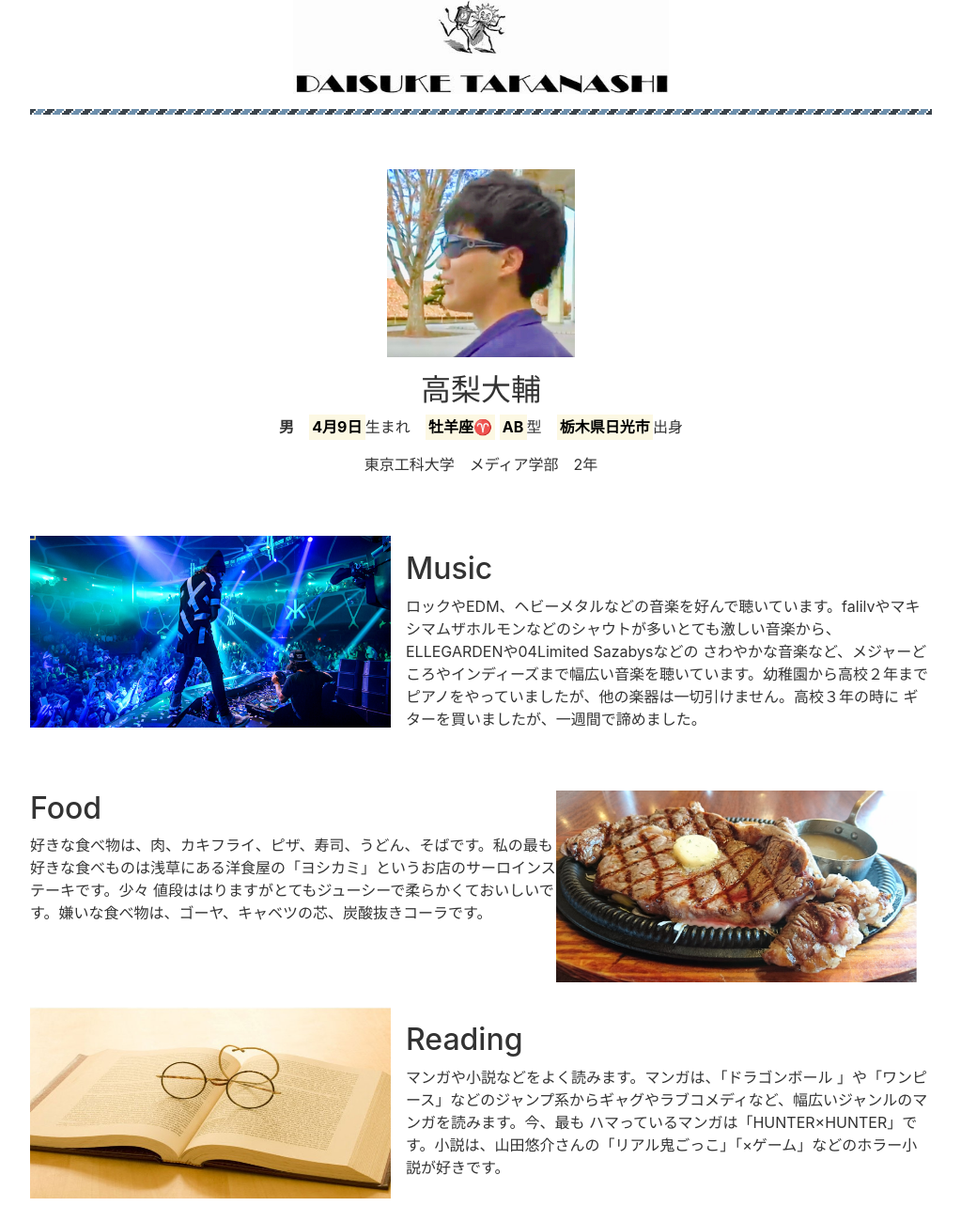
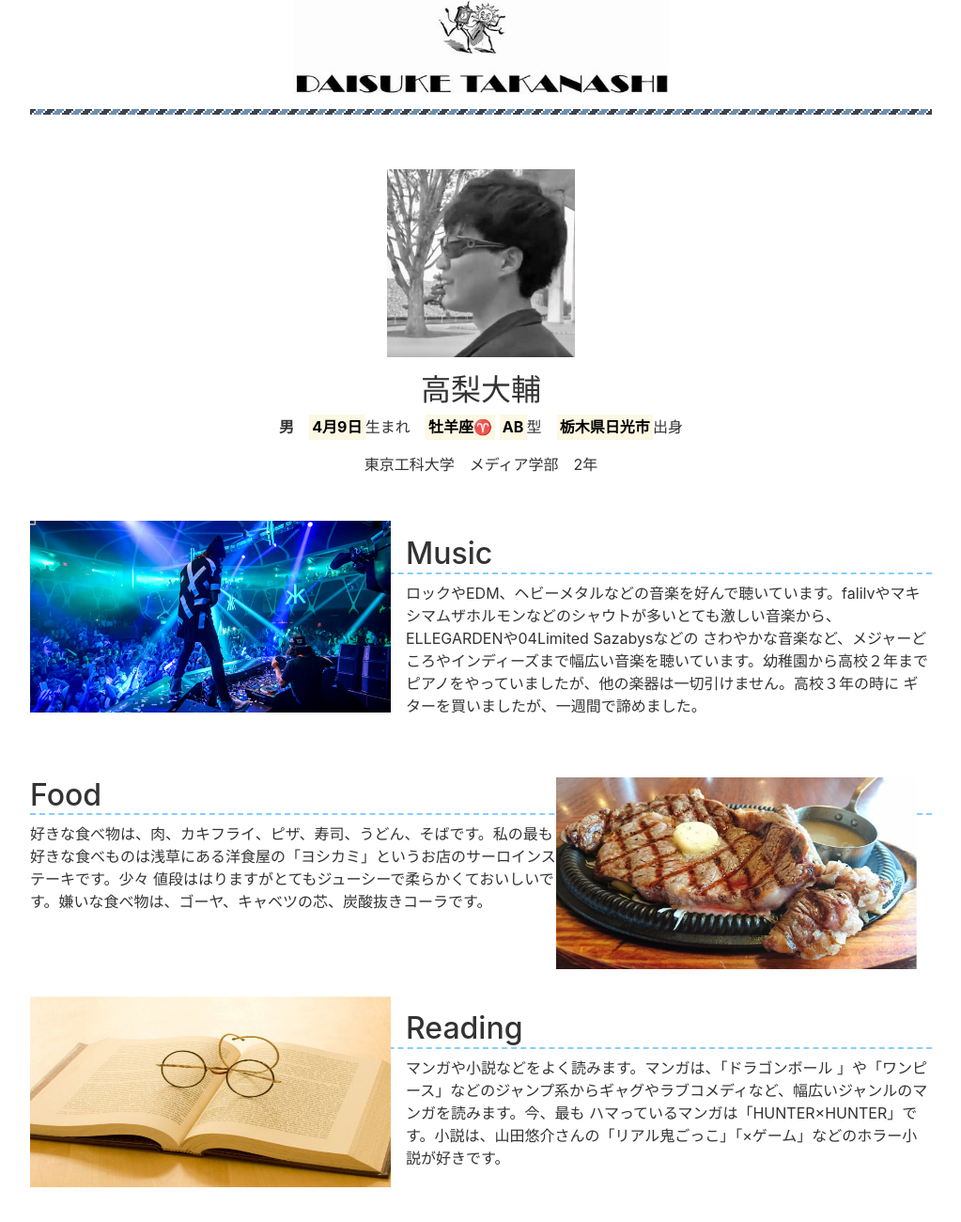
Before and after one commit to Guppy040/Guppy040.github.io, a plain HTML site: page 190515/index.html in a window 1280 px wide. Shown: the top 1300 px of the page at 94% size, without its empty margins (128-1151 px from the left). Drawn offline with nearby package versions, Linux system fonts and the light colour scheme.

Commit message:
bootstrap作成

```diff
--- a/190515/index.css
+++ b/190515/index.css
@@ -36,3 +36,11 @@ background-repeat: repeat-x;
   float:right;
   padding:0 1em 1em 0;
 }
+
+.introduction{
+  float:left;
+}
+
+.under{
+  border-bottom: dashed 2px #87CEFA;
+}
--- a/190515/index.html
+++ b/190515/index.html
@@ -14,17 +14,16 @@
   <p class = title1>&nbsp;</p>
         <br>
 
-    <p><img src="images/introduction5.png" alt="" width="200"  height="200"></p>
+    <p><img src="images/introduction4.png" alt="" width="200"  height="200"></p>
 
     <h2>高梨大輔</h2>
-    <p class="introduction"><strong>男</strong>　<mark><strong>4月9日</strong></mark>生まれ　<mark><strong>牡羊座♈</strong></mark>       <mark><strong>AB</strong></mark>型　<mark><strong>栃木県日光市</strong></mark>出身　</p>
+   <strong>男</strong>　<mark><strong>4月9日</strong></mark>生まれ　<mark><strong>牡羊座♈</strong></mark>       <mark><strong>AB</strong></mark>型　<mark><strong>栃木県日光市</strong></mark>出身　</p>
     東京工科大学　メディア学部　2年
-  </p>
     </div>
     <br>
     <br>
     <p><img src="images/live gazou.jpg" alt="" class ="music" width="400"  height="220">
-    <h2>Music</h2>
+    <h2 class = "under">Music</h2>
     ロックやEDM、ヘビーメタルなどの音楽を好んで聴いています。falilvやマキシマムザホルモンなどのシャウトが多いとても激しい音楽から、ELLEGARDENや04Limited Sazabysなどの
     さわやかな音楽など、メジャーどころやインディーズまで幅広い音楽を聴いています。幼稚園から高校２年までピアノをやっていましたが、他の楽器は一切引けません。高校３年の時に
     ギターを買いましたが、一週間で諦めました。
@@ -36,7 +35,7 @@
     </p>
 
     <p><img src="images/food.jpg" alt="" class ="food" width="400"  height="220">
-      <h2>Food</h2>
+      <h2 class = "under">Food</h2>
     好きな食べ物は、肉、カキフライ、ピザ、寿司、うどん、そばです。私の最も好きな食べものは浅草にある洋食屋の「ヨシカミ」というお店のサーロインステーキです。少々
     値段ははりますがとてもジューシーで柔らかくておいしいです。嫌いな食べ物は、ゴーヤ、キャベツの芯、炭酸抜きコーラです。
     </p>
@@ -46,7 +45,7 @@
 
 
     <p><img src="images/book.jpg" alt="" class ="reading" width="400"  height="220">
-      <h2>Reading</h2>
+      <h2 class = "under">Reading</h2>
     マンガや小説などをよく読みます。マンガは、「ドラゴンボール 」や「ワンピース」などのジャンプ系からギャグやラブコメディなど、幅広いジャンルのマンガを読みます。今、最も
     ハマっているマンガは「HUNTER×HUNTER」です。小説は、山田悠介さんの「リアル鬼ごっこ」「×ゲーム」などのホラー小説が好きです。
     </p>
@@ -56,7 +55,7 @@
 
 
     <p><img src="images/movie.jpg" alt="" class ="movie" width="400"  height="220">
-    <h2>Movie</h2>
+    <h2 class = "under">Movie</h2>
     ジブリやピクサーなどのアニメ映画、ハリウッド映画など様々なジャンルの映画を見ます。私はamazon primeに加入しているため、
     休日などは映画を見て過ごすことが多いです。私が最も好きな映画は、「マトリックス」です。とても面白いので一度見てみてください。
     最近みて面白かった映画は「キングダム」というアニメ実写映画です。最近は「キングダム」の影響でアニメの実写映画をよく見ています。
```
